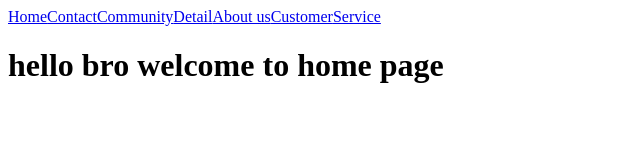
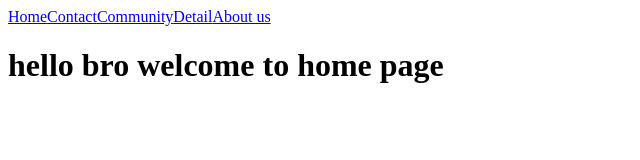
Before and after one commit to Tanmaya-Naik/WEB-DEVELOPMENT-SELF-LEARNING, a React (Vite) app in the folder REACT FROM SCRACT/React_Router/REact_router/: page / in a window 1280 px wide. Shown: the top 160 px of the page, without its empty margins (0-640 px from the left). Built offline with nearby package versions, Linux system fonts and the light colour scheme.

Commit message:
Added the code of Nested Router

```diff
--- a/REACT FROM SCRACT/React_Router/REact_router/src/App.jsx
+++ b/REACT FROM SCRACT/React_Router/REact_router/src/App.jsx
@@ -22,8 +22,6 @@ function App() {
       <Link to={"/Community"}>Community</Link>
       <Link to={"/Detail"}>Detail</Link>
       <Link to={"/About"}>About us</Link>
-      <Link to={"/About/Customer"}>Customer</Link>
-      <Link to={"/About/Service"}>Service</Link>
     </nav>
     <Routes>
       <Route path='/' element={<Home></Home>}></Route>
--- a/REACT FROM SCRACT/React_Router/REact_router/src/Components/About.jsx
+++ b/REACT FROM SCRACT/React_Router/REact_router/src/Components/About.jsx
@@ -5,6 +5,11 @@ export default function About(){
 
     return (
         <>
+        <nav>
+            <Link to={"/About"}>About us</Link>
+            <Link to={"Customer"}>Customer</Link>
+            <Link to={"Service"}>Service</Link>
+        </nav>
         <h1>hello bro welcome to About page</h1>
          <Outlet></Outlet>  {/* OUTLET HELPS US TO KNOW THAT WHICH IS GOING TO DISPLAY OUT OF OTHER COMPONENT PRESENT IN THE NESTED ROUTER */}
         </>
```
